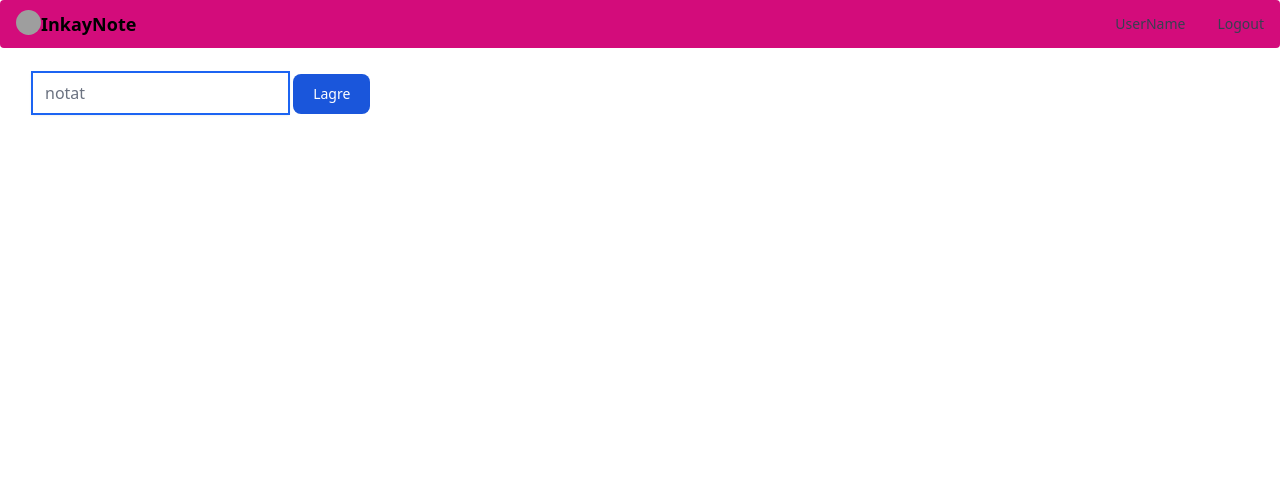
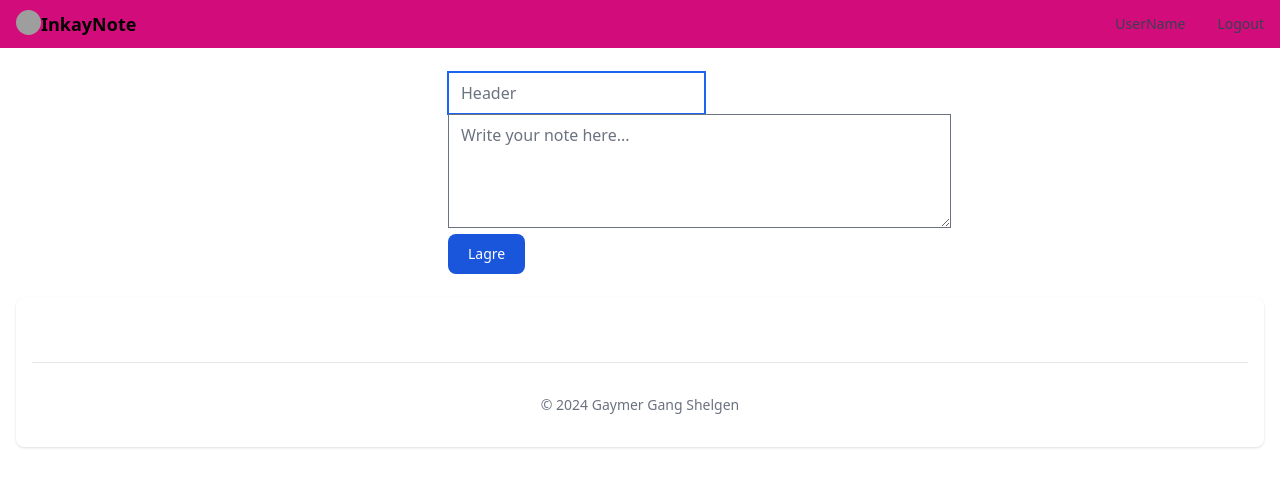
Before and after one commit to NorwegianKiwi-glitch/Inkay, a Flask app: page / in a window 1280 px wide. Shown: the top 487 px of the page. Run offline with Flask 3, Linux system fonts and the light colour scheme; some libraries are stand-ins or nearby versions; grey boxes are pictures that could not be loaded.

Commit message:
overskrift og tekst boks og oppdatert db

```diff
--- a/app.py
+++ b/app.py
@@ -1,5 +1,5 @@
 from flask import Flask, render_template, request, redirect, url_for
-from db.my_db import insert_notat, create_table  # Corrected import statement
+from db.my_db import insert_notat, create_table
 
 app = Flask(__name__)
 
@@ -7,13 +7,13 @@ app = Flask(__name__)
 create_table()
 
 @app.route("/", methods=["GET", "POST"])
-@app.route("/index")
 def index():
     if request.method == "POST":
+        header = request.form["header"]
         notat = request.form["notat"]
-        insert_notat(notat)
+        insert_notat(header, notat)
         return redirect(url_for('index'))
     return render_template("index.html")
 
-if __name__ == '__main__':
-	app.run(debug=True)
+if __name__ == "__main__":
+    app.run(debug=True)
--- a/static/dist/css/output.css
+++ b/static/dist/css/output.css
@@ -1135,6 +1135,10 @@ input:checked + .toggle-bg {
   z-index: 50;
 }
 
+.m-4 {
+  margin: 1rem;
+}
+
 .mx-8 {
   margin-left: 2rem;
   margin-right: 2rem;
@@ -1145,6 +1149,11 @@ input:checked + .toggle-bg {
   margin-right: auto;
 }
 
+.my-6 {
+  margin-top: 1.5rem;
+  margin-bottom: 1.5rem;
+}
+
 .mb-1 {
   margin-bottom: 0.25rem;
 }
@@ -1173,6 +1182,18 @@ input:checked + .toggle-bg {
   margin-top: 1.5rem;
 }
 
+.mb-4 {
+  margin-bottom: 1rem;
+}
+
+.mb-6 {
+  margin-bottom: 1.5rem;
+}
+
+.me-4 {
+  margin-inline-end: 1rem;
+}
+
 .block {
   display: block;
 }
@@ -1217,6 +1238,10 @@ input:checked + .toggle-bg {
   height: 2.25rem;
 }
 
+.h-8 {
+  height: 2rem;
+}
+
 .w-1\/2 {
   width: 50%;
 }
@@ -1235,6 +1260,14 @@ input:checked + .toggle-bg {
 
 .w-full {
   width: 100%;
+}
+
+.max-w-screen-xl {
+  max-width: 1280px;
+}
+
+.max-w-sm {
+  max-width: 24rem;
 }
 
 .flex-1 {
@@ -1349,6 +1382,12 @@ input:checked + .toggle-bg {
   margin-left: calc(0.5rem * calc(1 - var(--tw-space-x-reverse)));
 }
 
+.space-x-3 > :not([hidden]) ~ :not([hidden]) {
+  --tw-space-x-reverse: 0;
+  margin-right: calc(0.75rem * var(--tw-space-x-reverse));
+  margin-left: calc(0.75rem * calc(1 - var(--tw-space-x-reverse)));
+}
+
 .self-center {
   align-self: center;
 }
@@ -1425,6 +1464,11 @@ input:checked + .toggle-bg {
   border-color: rgb(209 213 219 / var(--tw-border-opacity));
 }
 
+.border-gray-200 {
+  --tw-border-opacity: 1;
+  border-color: rgb(229 231 235 / var(--tw-border-opacity));
+}
+
 .\!bg-gray-50 {
   --tw-bg-opacity: 1 !important;
   background-color: rgb(249 250 251 / var(--tw-bg-opacity)) !important;
@@ -1543,6 +1587,11 @@ input:checked + .toggle-bg {
 .text-sm {
   font-size: 0.875rem;
   line-height: 1.25rem;
+}
+
+.text-2xl {
+  font-size: 1.5rem;
+  line-height: 2rem;
 }
 
 .font-bold {
@@ -1706,6 +1755,10 @@ input:checked + .toggle-bg {
   color: rgb(17 24 39 / var(--tw-text-opacity));
 }
 
+.hover\:underline:hover {
+  text-decoration-line: underline;
+}
+
 .focus\:outline-none:focus {
   outline: 2px solid transparent;
   outline-offset: 2px;
@@ -1790,6 +1843,11 @@ input:checked + .toggle-bg {
   background-color: rgb(17 24 39 / 0.8);
 }
 
+.dark\:bg-gray-900:is(.dark *) {
+  --tw-bg-opacity: 1;
+  background-color: rgb(17 24 39 / var(--tw-bg-opacity));
+}
+
 .dark\:text-blue-500:is(.dark *) {
   --tw-text-opacity: 1;
   color: rgb(63 131 248 / var(--tw-text-opacity));
@@ -1856,15 +1914,44 @@ input:checked + .toggle-bg {
 }
 
 @media (min-width: 640px) {
+  .sm\:mx-auto {
+    margin-left: auto;
+    margin-right: auto;
+  }
+
+  .sm\:mb-0 {
+    margin-bottom: 0px;
+  }
+
+  .sm\:flex {
+    display: flex;
+  }
+
+  .sm\:items-center {
+    align-items: center;
+  }
+
+  .sm\:justify-between {
+    justify-content: space-between;
+  }
+
   .sm\:px-4 {
     padding-left: 1rem;
     padding-right: 1rem;
   }
+
+  .sm\:text-center {
+    text-align: center;
+  }
 }
 
 @media (min-width: 768px) {
   .md\:mt-0 {
     margin-top: 0px;
+  }
+
+  .md\:me-6 {
+    margin-inline-end: 1.5rem;
   }
 
   .md\:block {
@@ -1901,6 +1988,11 @@ input:checked + .toggle-bg {
     padding: 0px;
   }
 
+  .md\:py-8 {
+    padding-top: 2rem;
+    padding-bottom: 2rem;
+  }
+
   .md\:text-sm {
     font-size: 0.875rem;
     line-height: 1.25rem;
@@ -1934,6 +2026,13 @@ input:checked + .toggle-bg {
   }
 }
 
+@media (min-width: 1024px) {
+  .lg\:my-8 {
+    margin-top: 2rem;
+    margin-bottom: 2rem;
+  }
+}
+
 .rtl\:rotate-180:where([dir="rtl"], [dir="rtl"] *) {
   --tw-rotate: 180deg;
   transform: translate(var(--tw-translate-x), var(--tw-translate-y)) rotate(var(--tw-rotate)) skewX(var(--tw-skew-x)) skewY(var(--tw-skew-y)) scaleX(var(--tw-scale-x)) scaleY(var(--tw-scale-y));
--- a/templates/index.html
+++ b/templates/index.html
@@ -2,9 +2,12 @@
 
 {% block body %}
 
-    <form action="/" method="post">
-        <input autocomplete="off" autofocus name="notat" class="shadow" placeholder="notat" type="text">
-        <button type="submit" class="text-white bg-blue-700 hover:bg-blue-800 focus:ring-4 focus:ring-blue-300 font-medium rounded-lg text-sm px-5 py-2.5 me-2 mb-2 dark:bg-blue-600 dark:hover:bg-blue-700 focus:outline-none dark:focus:ring-blue-800">Lagre</button>
-    </form>
+    <div>
+        <form action="/" class="max-w-sm mx-auto" method="post">
+            <input autocomplete="off" autofocus name="header" placeholder="Header" type="text">
+            <textarea name="notat" placeholder="Write your note here..." rows="4" cols="50"></textarea>
+            <button type="submit" class="text-white bg-blue-700 hover:bg-blue-800 focus:ring-4 focus:ring-blue-300 font-medium rounded-lg text-sm px-5 py-2.5 me-2 mb-2 dark:bg-blue-600 dark:hover:bg-blue-700 focus:outline-none dark:focus:ring-blue-800">Lagre</button>
+        </form>
+    </div>
 
 {% endblock %}
--- a/templates/layout.html
+++ b/templates/layout.html
@@ -10,7 +10,7 @@
     </head>
     <body>
         <!-- Navbar -->
-        <nav class="bg-dracula border-blue-600 px-2 sm:px-4 py-2.5 rounded">
+        <nav class="bg-dracula border-blue-600 px-2 sm:px-4 py-2.5">
             <div class="container flex flex-wrap justify-between items-center mx-auto">
             <a href="#" class="flex">
                 <img
@@ -40,10 +40,15 @@
         </nav>
 
         <div class="mx-8 mt-6">
+            {% block body %} {% endblock %}
+        </div>
 
-            {% block body %} {% endblock %}
-
-        </div>
+        <footer class="bg-white rounded-lg shadow dark:bg-gray-900 m-4">
+            <div class="w-full max-w-screen-xl mx-auto p-4 md:py-8">
+                <hr class="my-6 border-gray-200 sm:mx-auto dark:border-gray-700 lg:my-8" />
+                <span class="block text-sm text-gray-500 sm:text-center dark:text-gray-400">© 2024 <a href="https://github.com/NorwegianKiwi-glitch" class="hover:underline">Gaymer Gang Shelgen</a></span>
+            </div>
+        </footer>
 
         <script src="https://cdn.jsdelivr.net/npm/flowbite@2.5.1/dist/flowbite.min.js"></script>
 
```
Also changed, not shown: db/my_db.py (+12 -4 lines), README.md, instance/notater.db (added), notater.db (deleted).
